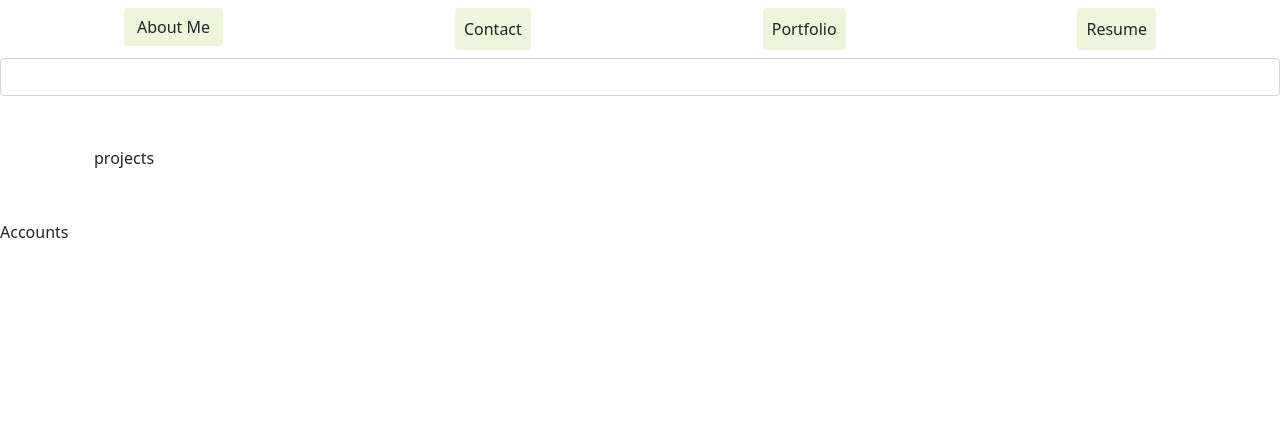
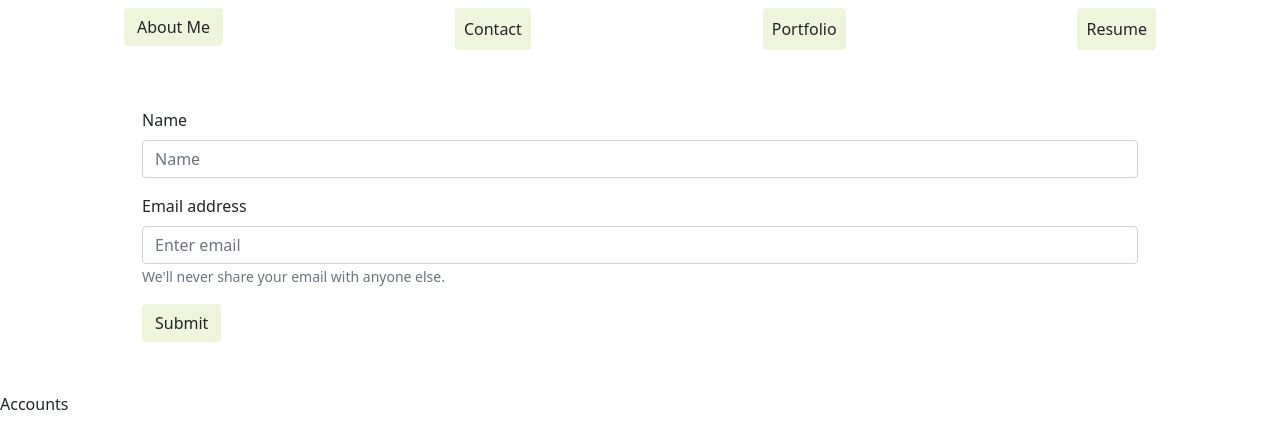
Before and after one commit to DrDano/react-portfolio-dh, a React (Create React App) app: page / in a window 1280 px wide. Both pictures are taken after a click on the item "Contact". Shown: the top 448 px of the page. Built offline with nearby package versions, Linux system fonts and the light colour scheme.

Commit message:
adding contactSelected state to handle displaying contact form

```diff
--- a/src/App.js
+++ b/src/App.js
@@ -1,18 +1,31 @@
+import { useState } from "react";
 import "./index.css";
-import { Table } from "react-bootstrap";
 import "bootstrap/dist/css/bootstrap.min.css";
-import { FormControl } from "react-bootstrap"
+import { Form, Button, Modal } from "react-bootstrap";
 import Nav from "./components/Nav";
-import Contact from "./components/Contact"
+import Contact from "./components/Contact";
+import Portfolio from "./components/Portfolio";
 
 function App() {
+  const [contactSelected, setContactSelected] = useState(0);
+
   return (
     <div>
       <header>
-        <Nav/>
-        <Contact FormControl={FormControl}/>
+        <Nav
+          contactSelected={contactSelected}
+          setContactSelected={setContactSelected}
+        />
       </header>
-      <main>projects</main>
+      <main>
+        {
+          contactSelected === 0 ? (
+            <Portfolio />
+          ) : (
+            <Contact Form={Form} Button={Button} Modal={Modal} />
+          )
+        }
+      </main>
       <footer>Accounts</footer>
     </div>
   );
--- a/src/components/Contact/index.js
+++ b/src/components/Contact/index.js
@@ -1,10 +1,24 @@
-import React from 'react'
+import React from "react";
 
 export default function Contact(props) {
-    const { FormControl } = props
+  const { Form, Button, Modal } = props;
   return (
-    <FormControl>
+    <Form className="mx-5">
+      <Form.Group className="mb-3" controlId="formName">
+        <Form.Label>Name</Form.Label>
+        <Form.Control type="password" placeholder="Name" />
+      </Form.Group>
 
-    </FormControl>
-  )
+      <Form.Group className="mb-3" controlId="formBasicEmail">
+        <Form.Label>Email address</Form.Label>
+        <Form.Control type="email" placeholder="Enter email" />
+        <Form.Text className="text-muted">
+          We'll never share your email with anyone else.
+        </Form.Text>
+      </Form.Group>
+      <Button variant="" type="submit">
+        Submit
+      </Button>
+    </Form>
+  );
 }
--- a/src/components/Nav/index.js
+++ b/src/components/Nav/index.js
@@ -1,7 +1,7 @@
-import React from 'react'
+import React from "react";
 
-export default function NavC(props) {
-const { Nav } = props
+export default function Nav(props) {
+  const { contactSelected, setContactSelected } = props;
 
   return (
     <nav>
@@ -10,18 +10,19 @@ const { Nav } = props
           <a
             href="#About"
             className="btn"
-                >About Me</a>
+            onClick={() => setContactSelected(0)}
+          >
+            About Me
+          </a>
         </li>
         <li className="nav-item p-2 btn">
-                Contact
+          <span onClick={() => setContactSelected(1)}>Contact</span>
         </li>
-            <li className="nav-item p-2 btn">
+        <li className="nav-item p-2 btn" onClick={() => setContactSelected(0)}>
           Portfolio
         </li>
-            <li className="nav-item p-2 btn">
-                Resume
-            </li>
+        <li className="nav-item p-2 btn" onClick={() => setContactSelected(0)}>Resume</li>
       </ul>
     </nav>
-  )
+  );
 }
--- /dev/null
+++ b/src/components/Portfolio/index.js
@@ -0,0 +1,7 @@
+import React from 'react'
+
+export default function Portfolio() {
+  return (
+    <div>Portfolio</div>
+  )
+}
```
Also changed, not shown: src/components/Project/index.js (deleted). Lines whose indentation alone changed are shown as unchanged.
